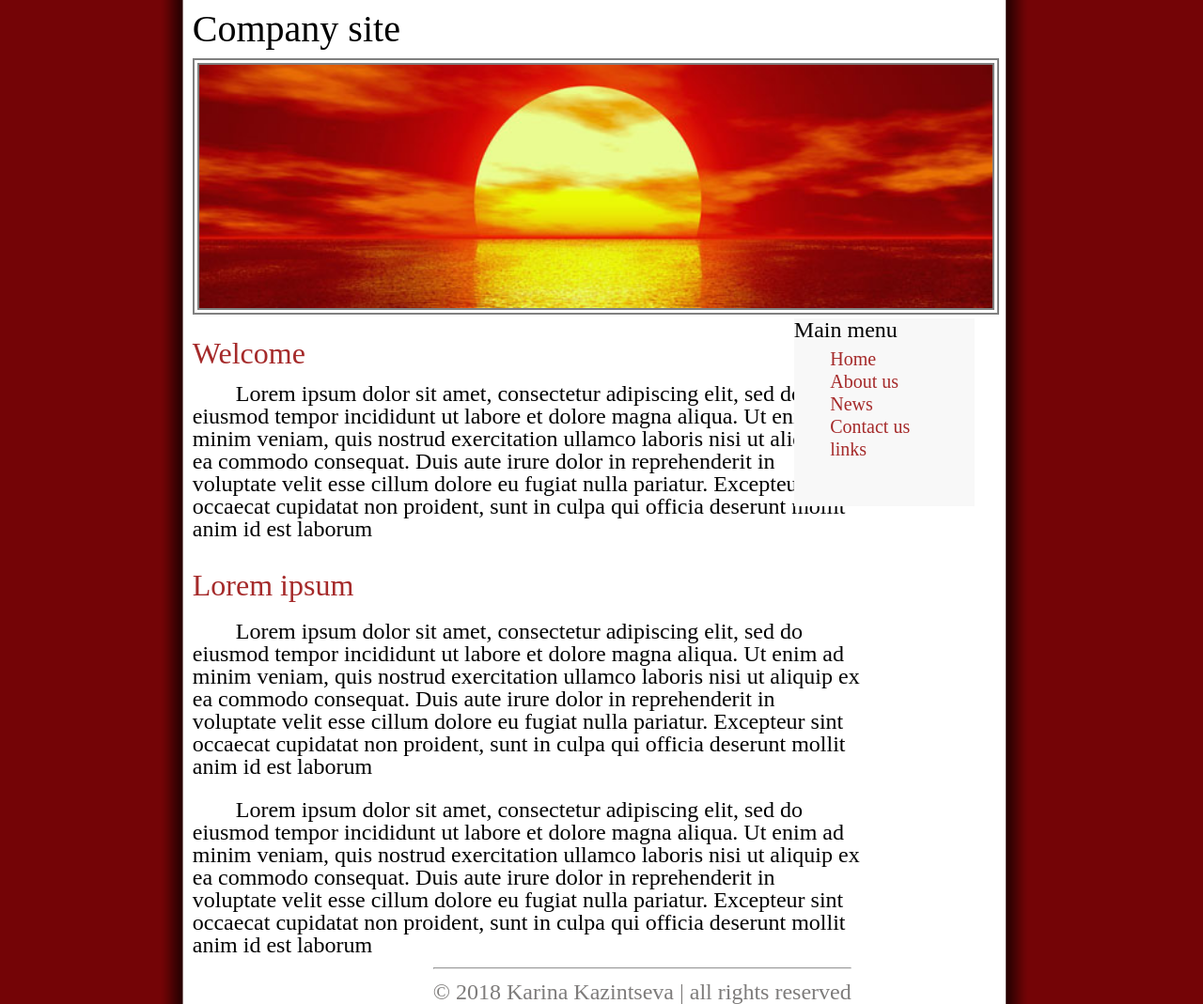
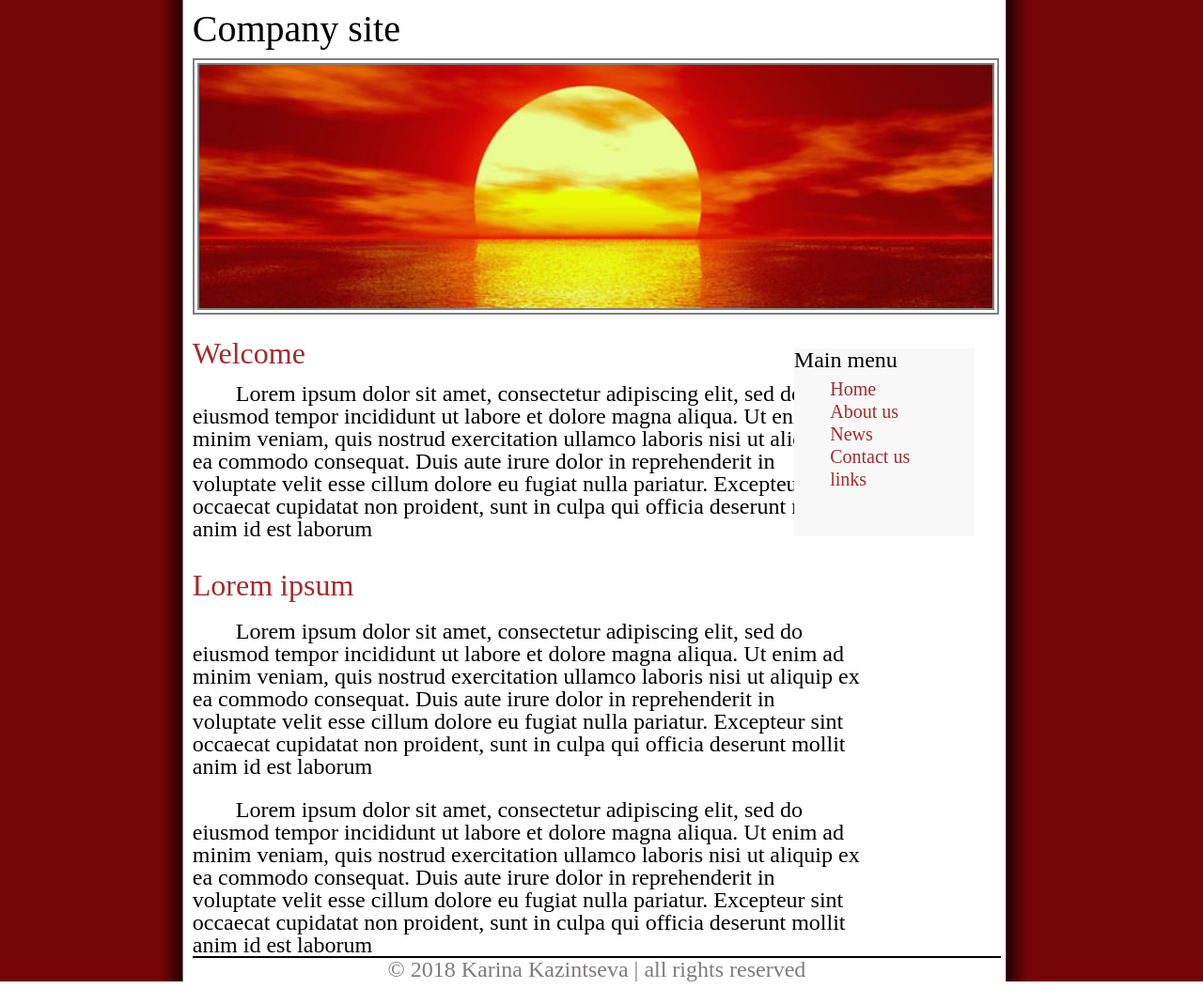
Before and after one commit to KarinaKazintseva/zakat, a plain HTML site: page index.html in a window 1280 px wide. Shown: the whole page at 94% size. After the commit the page ends 1045 px from the top, so only its background shows below. Drawn offline with Linux system fonts and the light colour scheme.

Commit message:
peredelala

```diff
--- a/index.html
+++ b/index.html
@@ -33,7 +33,7 @@
         </div>
     </div>
 
-    <div id="lorem">
+    <div id="text">
         <h2>Lorem ipsum</h2>
         <p><span style="padding: 0px 20px;">&nbsp;</span>Lorem ipsum dolor sit amet, consectetur adipiscing elit, sed do <br> eiusmod tempor incididunt ut labore et dolore magna aliqua. Ut enim ad <br>minim veniam, quis nostrud exercitation ullamco laboris
             nisi ut aliquip ex<br> ea commodo consequat. Duis aute irure dolor in reprehenderit in<br> voluptate velit esse cillum dolore eu fugiat nulla pariatur. Excepteur sint<br> occaecat cupidatat non proident, sunt in culpa qui officia deserunt
@@ -47,7 +47,7 @@
     </div>
     </div>
     <div class="copy">
-        <hr>
+
         <p style="color:rgb(126, 124, 123)"> &copy; 2018 Karina Kazintseva | all rights reserved
         </p>
     </div>
--- a/style.css
+++ b/style.css
@@ -28,11 +28,6 @@ h2 {
     margin-top: 2%;
 }
 
-.copy {
-    margin-left: 20%;
-    position: absolute;
-}
-
 #main {
     display: flex;
     justify-content: space-between;
@@ -44,7 +39,7 @@ h2 {
     background-color: rgb(248, 248, 248);
     width: 15%;
     height: 25%;
-    ;
+    margin-top: 2.5%;
 }
 
 a {
@@ -58,3 +53,9 @@ h3 {
     font-size: 3vh;
     margin-bottom: 3%;
 }
+
+.copy {
+    width: 80%;
+    border-top: 2px solid black;
+    text-align: center;
+}
```
